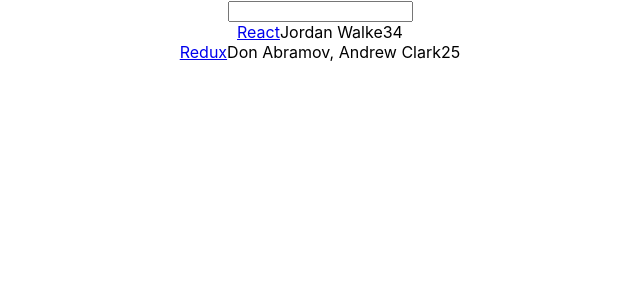
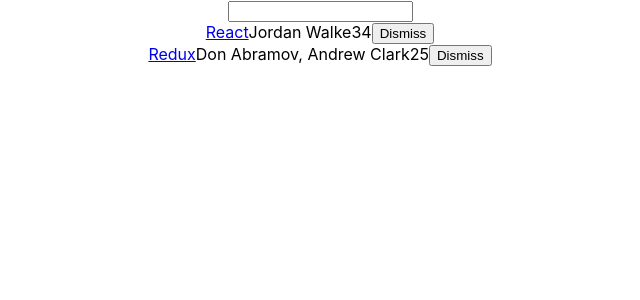
Before and after one commit to anshulrts/react-road, a React (Create React App) app: page / in a window 1280 px wide. Shown: the top 300 px of the page, without its empty margins (320-960 px from the left). Built offline with nearby package versions, Linux system fonts and the light colour scheme.

Commit message:
Separated the components and added onDismiss()

```diff
--- a/src/App.js
+++ b/src/App.js
@@ -38,21 +38,51 @@
         this.setState({ searchTerm : event.target.value });
     }
 
+    onDismiss = (objectID) => {
+        const list = this.state.list.filter(item => item.objectID !== objectID);
+        this.setState({ list });
+    }
+
     render() {
         const {searchTerm, list} = this.state;
         return (
             <div className="App">
+            <Search
+                value = { searchTerm }
+                onChange = { this.onSearchChange }
+            />
+            <Table
+                list = { list }
+                pattern = { searchTerm }
+                onDismiss = { this.onDismiss }
+            />
+            </div>
+        );
+    }
+}
+
+class Search extends Component {
+    render () {
+        const { value, onChange } = this.props;
+        return (
             <form>
                     <input
                         type="text"
-                        value = { searchTerm }
-                        onChange = { evt => this.onSearchChange(evt) }
+                        value = { value }
+                        onChange = { onChange }
                     / >
                 </form>
+        );
+    }
+};
+
+class Table extends Component {
+    render () {
+        const { list, pattern, onDismiss } = this.props;
+        return (
+        <div>
             {
-                    list.filter(isSearched(searchTerm)).map(item =>
-                        {
-                            return (
+                list.filter(isSearched(pattern)).map(item =>
                         <div key={item.objectID}>
                             <span>
                                 <a href={item.url}>{item.title}</a>
@@ -60,14 +90,18 @@
                             <span>{item.author}</span>
                             <span>{item.num_comments}</span>
                             <span>{item.points}</span>
+                            <button
+                                onClick = { () => onDismiss(item.objectID) }
+                                type = "button"
+                            >
+                                Dismiss
+                            </button>
                         </div>
-                            )
-                        }
                 )
             }
         </div>
         );
     }
-}
+};
 
 export default App;
```
Lines whose indentation alone changed are shown as unchanged.
